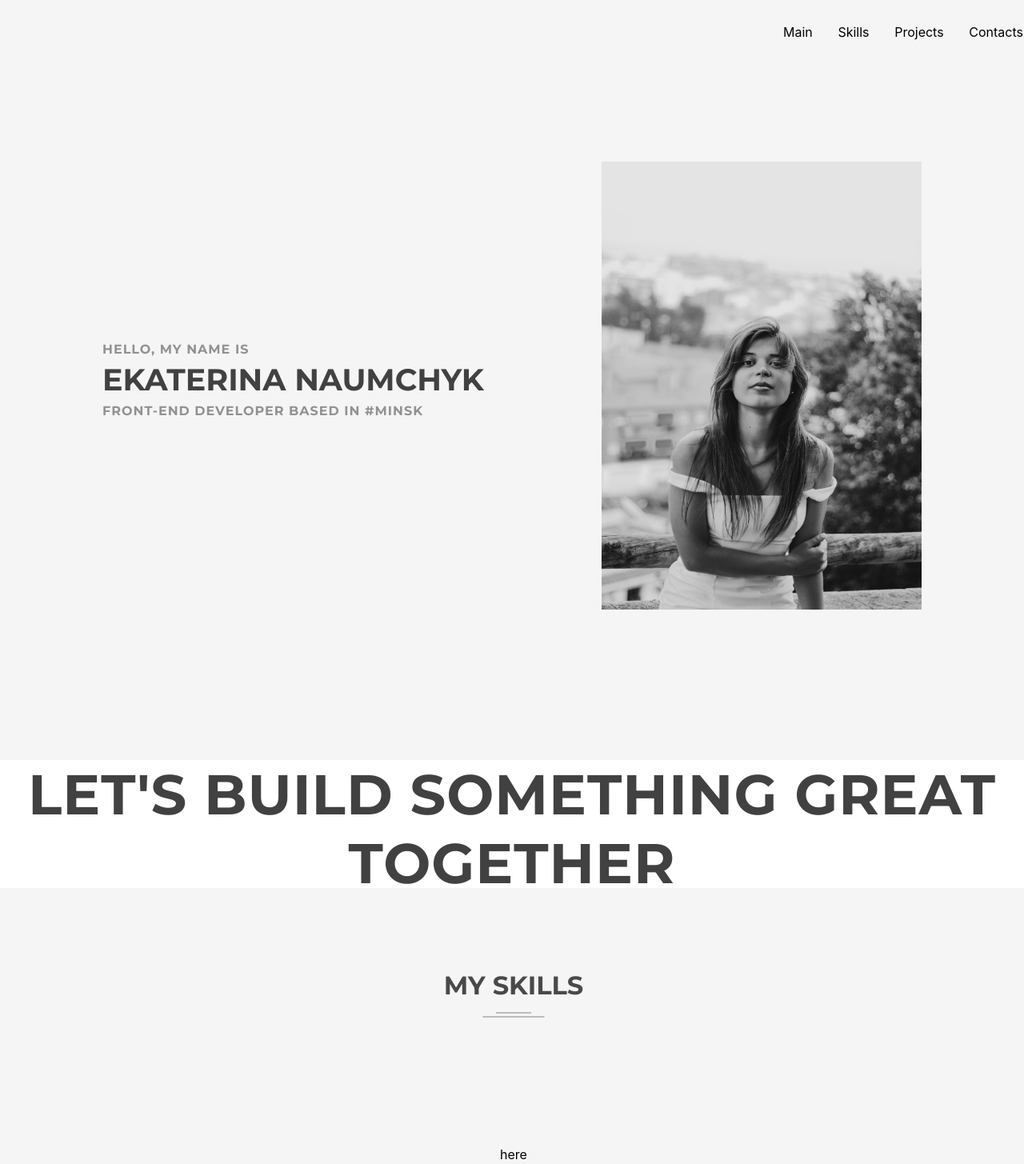
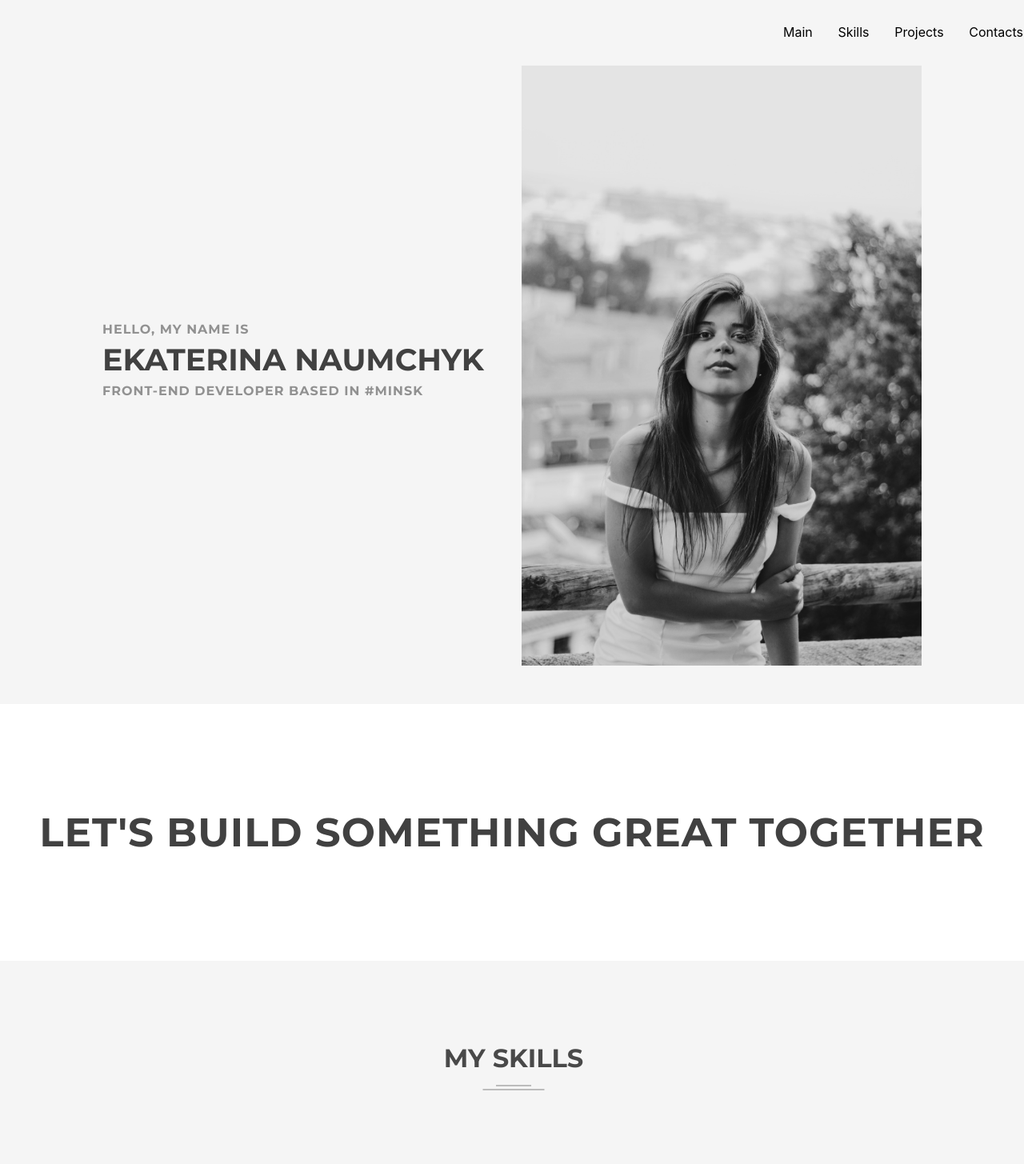
Before and after one commit to Ekaterina112/Portfolio, a React (Create React App) app: page / in a window 1280 px wide. Shown: the top 1455 px of the page at 80% size. Built offline with nearby package versions, Linux system fonts and the light colour scheme.

Commit message:
some changes with image

```diff
--- a/src/main/Main.js
+++ b/src/main/Main.js
@@ -1,7 +1,7 @@
 import React from 'react'
 import styles from './Main.module.css';
 import stylesContainer from '../common/styles/Container.module.css'
-import photo from './photo.jpg';
+import photo from '../assets/images/photo.jpg';
 
 function Main() {
     return (
--- a/src/main/Main.module.css
+++ b/src/main/Main.module.css
@@ -1,5 +1,8 @@
 .mainBlock {
-    height: 100vh;
+    min-height: 100vh;
+    display: flex;
+    justify-content: flex-start;
+    flex-direction: column;
 }
 
 .greeting {
@@ -10,21 +13,15 @@
 .photo {
     display: flex;
     flex-direction: column;
+    width: 500px;
 }
 
 .photo img {
-    width: 50vh;
-    height: 70vh;
+    height: auto;
+    width: 100%;
+    max-width: 720px;
 }
 
-.greeting h5 {
-    font-size: 16px;
-    color: #919191;
-    letter-spacing: 1px;
-    font-family: 'Montserrat', sans-serif;
-    margin: 0 0 15px;
-    text-transform: uppercase;
-}
 
 .greeting h1 {
     font-size: 38px;
@@ -35,6 +32,14 @@
     text-transform: uppercase;
     margin: 0 0 15px;
 }
+.greeting h5 {
+    font-size: 16px;
+    color: #919191;
+    letter-spacing: 1px;
+    font-family: 'Montserrat', sans-serif;
+    margin: 0 0 15px;
+    text-transform: uppercase;
+}
 
 .greeting p {
     font-family: 'Poppins', sans-serif;
--- a/src/runningLine/RunningLine.js
+++ b/src/runningLine/RunningLine.js
@@ -1,7 +1,5 @@
 import React from 'react'
 import styles from './RunningLine.module.css';
-import stylesContainer from '../common/styles/Container.module.css'
-import Title from "../common/components/title/Title";
 
 
 function RunningLine() {
--- a/src/runningLine/RunningLine.module.css
+++ b/src/runningLine/RunningLine.module.css
@@ -1,11 +1,11 @@
 .runningLineBlock {
-    height: 20vh;
-    font-size: 70px;
+    min-height: 20vh;
+    padding: 80px 0 ;
+    font-size: 50px;
     font-weight: 700;
     text-transform: uppercase;
     color: #414141;
     letter-spacing: 1px;
     font-family: 'Montserrat', sans-serif;
     text-align: center;
-
 }
```
Also changed, not shown: src/assets/images/photo.jpg (renamed from src/main/photo.jpg).
